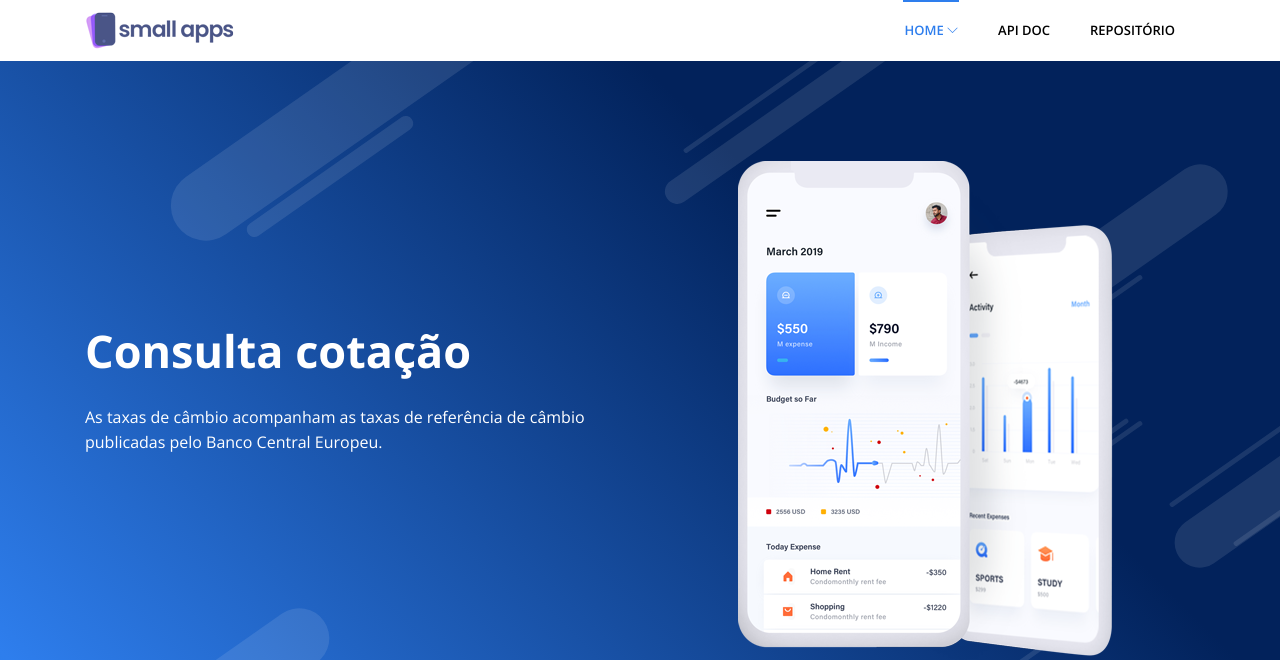
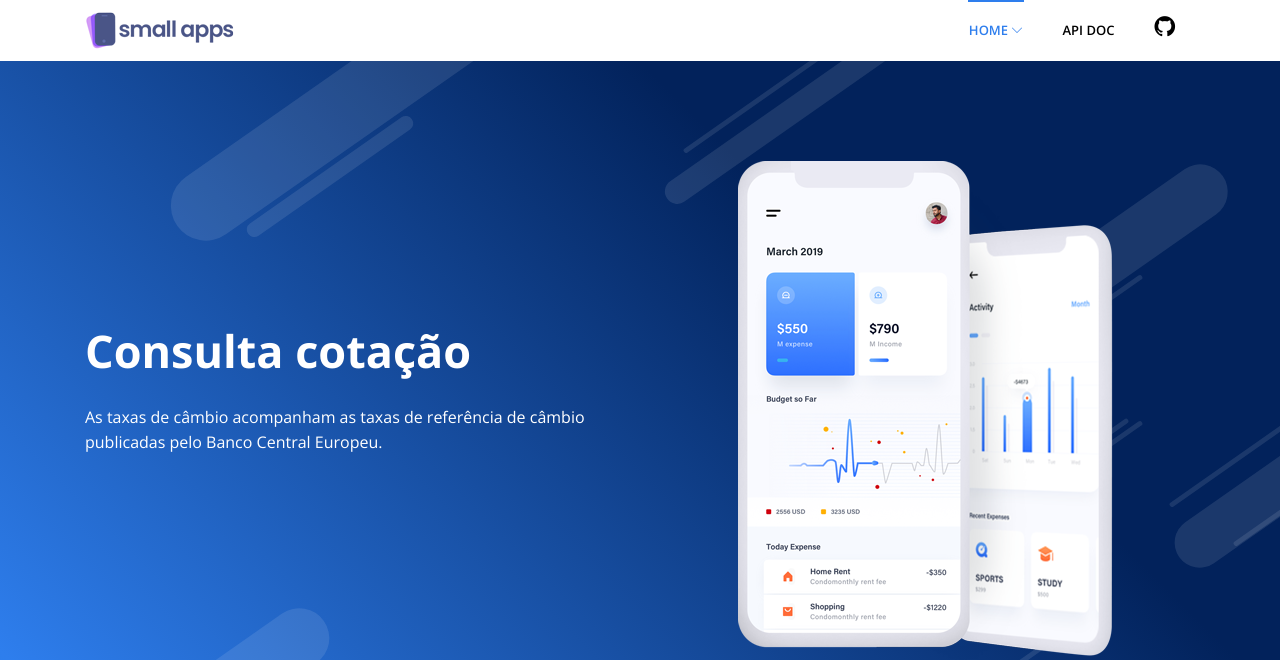
Before and after one commit to julioreis-dev/price_coins, a Django app: page / in a window 1280 px wide. Shown: the top 660 px of the page. Run offline with Django 3.2, Linux system fonts and the light colour scheme; some libraries are stand-ins or nearby versions.

Commit message:
feat(templates/header): included github icon
the file header.html was included github icon

```diff
--- a/cotacao/templates/header.html
+++ b/cotacao/templates/header.html
@@ -29,7 +29,7 @@
               <a class="nav-link" href="https://documenter.getpostman.com/view/14303483/UV5XhxV6">API Doc</a>
             </li>
             <li class="nav-item @@about">
-                  <a class="nav-link" href="https://github.com/julioreis-dev/price_coins">Repositório</a>
+                <a class="nav-link" href="https://github.com/julioreis-dev/price_coins"><i class="fa fa-github" style="font-size:24px"></i></a>
             </li>
       </ul>
     </div>
```
